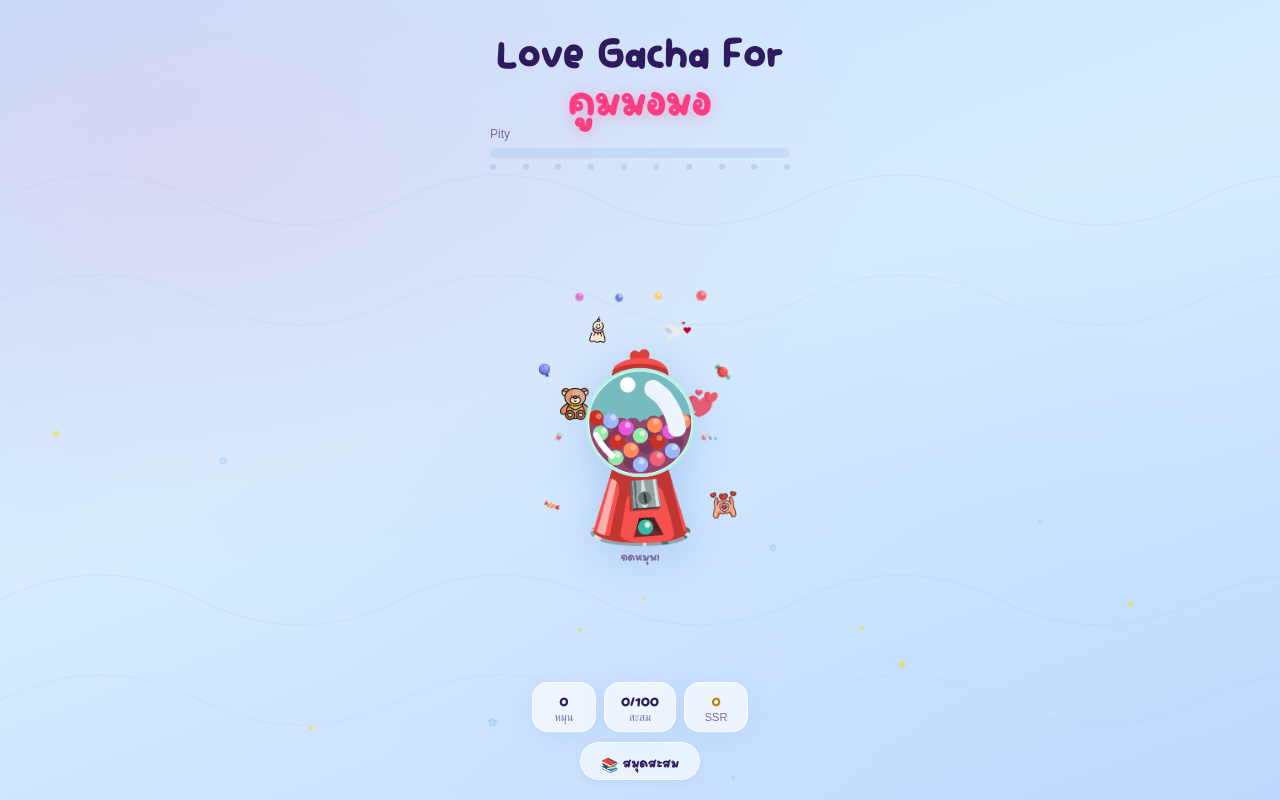
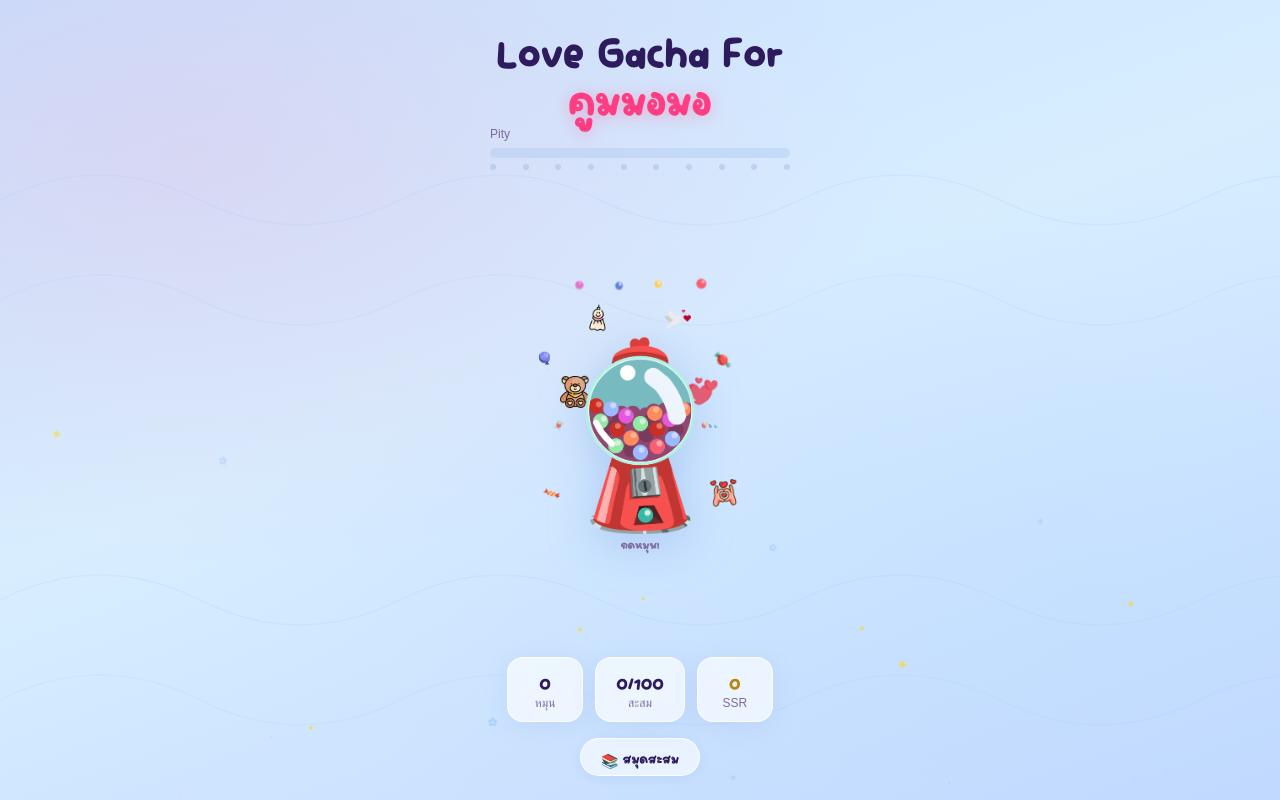
Before and after one commit to blackjxxxxx-del/Love-Gacha, a Next.js app: page / in a window 1280 px wide. Built offline with nearby package versions, Linux system fonts and the light colour scheme.

Commit message:
Bigger stats boxes, more gap from button, fix scroll zoom

```diff
--- a/app/page.tsx
+++ b/app/page.tsx
@@ -54,7 +54,7 @@ export default function Home() {
     <>
       <ResultModal item={result} onClose={() => setResult(null)} isNew={isNew} />
 
-      <div className="h-[100dvh] flex flex-col items-center px-4">
+      <div className="h-[100svh] flex flex-col items-center px-4 overflow-hidden">
 
         {/* ── Title + Pity ── */}
         <motion.div
@@ -86,22 +86,22 @@ export default function Home() {
 
         {/* ── Stats + Nav ── */}
         <motion.div
-          className="flex flex-col items-center gap-2.5 mb-5"
+          className="flex flex-col items-center gap-4 mb-6"
           initial={{ opacity: 0, y: 16 }}
           animate={{ opacity: 1, y: 0 }}
           transition={{ delay: 0.5 }}
         >
-          <div className="flex gap-2">
+          <div className="flex gap-3">
             {[
               { label: "หมุน", value: state.totalPulls,                             color: "#2D1B5E" },
               { label: "สะสม", value: `${state.collectedIds.length}/${totalItems}`, color: "#2D1B5E" },
               { label: "SSR",  value: ssrCount,                                      color: "#B8860B" },
             ].map((s) => (
-              <div key={s.label} className="card-glass px-4 py-1.5 rounded-2xl text-center min-w-[64px]">
-                <p className="text-base font-bold leading-tight" style={{ color: s.color, fontFamily: "'IMTYC Birthday', 'Sarabun', sans-serif" }}>
+              <div key={s.label} className="card-glass px-5 py-2.5 rounded-2xl text-center min-w-[76px]">
+                <p className="text-xl font-bold leading-tight" style={{ color: s.color, fontFamily: "'IMTYC Birthday', 'Sarabun', sans-serif" }}>
                   {s.value}
                 </p>
-                <p className="text-[11px]" style={{ color: "#7B6A9E" }}>{s.label}</p>
+                <p className="text-xs mt-0.5" style={{ color: "#7B6A9E" }}>{s.label}</p>
               </div>
             ))}
           </div>
```
